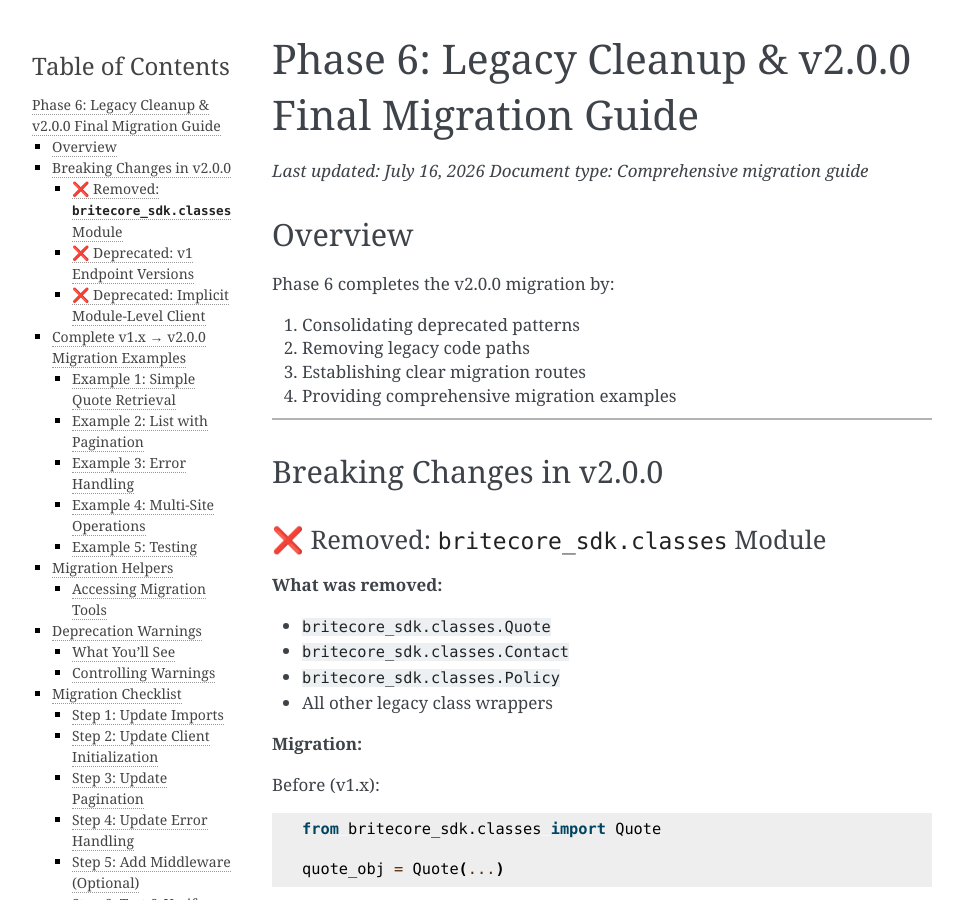
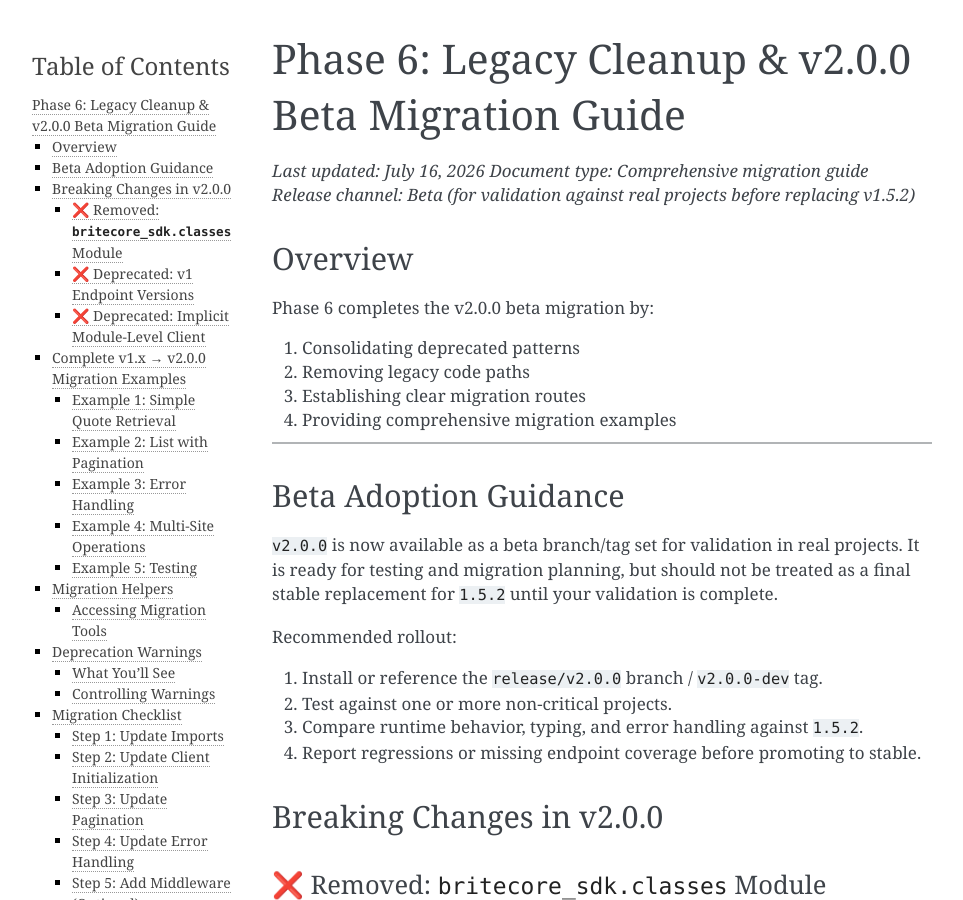
Before and after one commit to sshimek42/britecore_sdk, a Sphinx documentation site: the page built from docs/migrations/V2.0.0-COMPLETE-MIGRATION.md, in a window 1280 px wide and 900 px high. Shown: the whole window, without its empty margins (148-1111 px from the left). Built offline with Sphinx 7.4.7, drawn with Linux system fonts in a browser that asks for light colours.

Commit message:
docs(v2.0.0): label release as beta for field testing

```diff
--- a/docs/migrations/V2.0.0-COMPLETE-MIGRATION.md
+++ b/docs/migrations/V2.0.0-COMPLETE-MIGRATION.md
@@ -1,17 +1,29 @@
-# Phase 6: Legacy Cleanup & v2.0.0 Final Migration Guide
+# Phase 6: Legacy Cleanup & v2.0.0 Beta Migration Guide
 
 *Last updated: July 16, 2026*
 *Document type: Comprehensive migration guide*
+*Release channel: Beta (for validation against real projects before replacing v1.5.2)*
 
 ## Overview
 
-Phase 6 completes the v2.0.0 migration by:
+Phase 6 completes the v2.0.0 beta migration by:
 1. Consolidating deprecated patterns
 2. Removing legacy code paths
 3. Establishing clear migration routes
 4. Providing comprehensive migration examples
 
 ---
+
+## Beta Adoption Guidance
+
+`v2.0.0` is now available as a beta branch/tag set for validation in real projects. It is ready for testing and migration planning, but should not be treated as a final stable replacement for `1.5.2` until your validation is complete.
+
+Recommended rollout:
+
+1. Install or reference the `release/v2.0.0` branch / `v2.0.0-dev` tag.
+2. Test against one or more non-critical projects.
+3. Compare runtime behavior, typing, and error handling against `1.5.2`.
+4. Report regressions or missing endpoint coverage before promoting to stable.
 
 ## Breaking Changes in v2.0.0
 
```
Also changed, not shown: CHANGELOG.md (+2 -2 lines), V2-PROGRESS-REPORT.md (+4 -4 lines).
